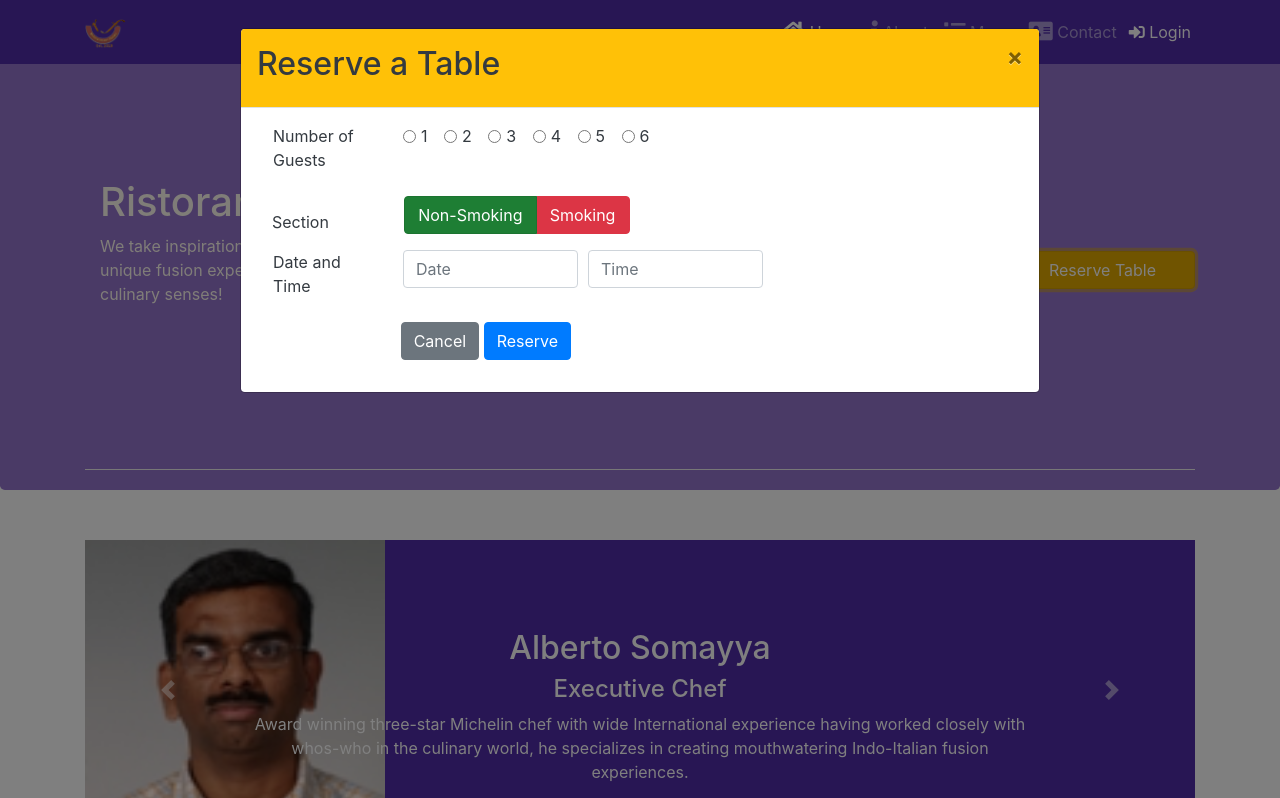
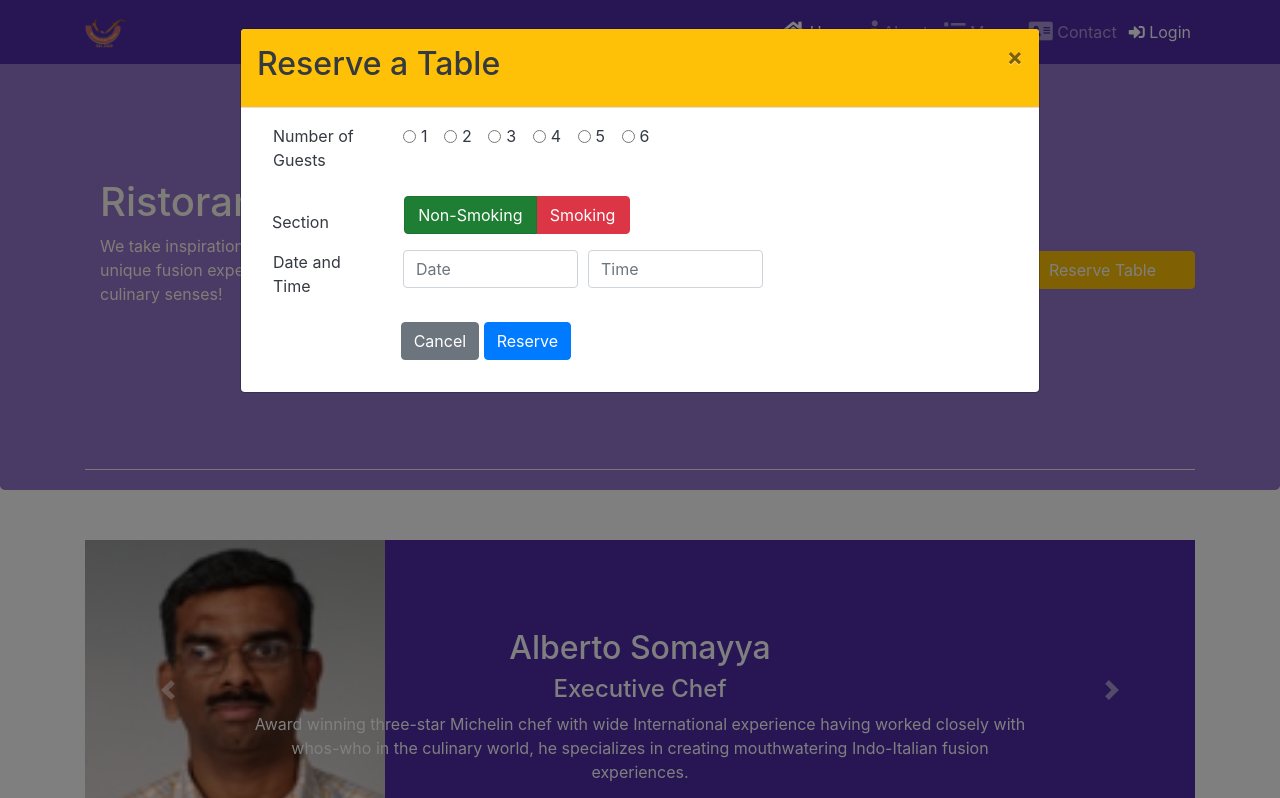
Before and after one commit to hossam-khalaf/confusion, a website: page index.html in a window 1280 px wide. Both pictures are taken after a click on the button "Reserve Table". Shown: the top 798 px of the page. Drawn offline with nearby package versions, Linux system fonts and the light colour scheme.

Commit message:
re-construct modals by jquery methods

```diff
--- a/index.html
+++ b/index.html
@@ -65,7 +65,7 @@
             </li>
           </ul>
           <span class="navbar-text m-1">
-            <a href="" data-toggle="modal" data-target="#loginModal">
+            <a type="button" role="button" id="loginBtn">
               <span class="fas fa-sign-in-alt"></span> Login
             </a>
           </span>
@@ -297,10 +297,10 @@
             <div class="row d-flex">
               <img src="img/logo.png" alt="logo" class="img-fluid col-md-6" />
               <a
-                href=""
+                type="button"
+                role="button"
                 class="btn btn-warning text-white btn-block col-md-4 offset-2 align-self-center"
-                data-toggle="modal"
-                data-target="#reserveModal"
+                id="reserveBtn"
                 >Reserve Table</a
               >
             </div>
@@ -552,6 +552,13 @@
           $('#carouselButton').children('span').addClass('fa-pause');
         }
       });
+
+      $('#reserveBtn').click(function () {
+        $('#reserveModal').modal('toggle');
+      });
+      $('#loginBtn').click(function () {
+        $('#loginModal').modal('toggle');
+      });
     </script>
   </body>
 </html>
```
Also changed, not shown: css/style.scss (+17 -0 lines).
